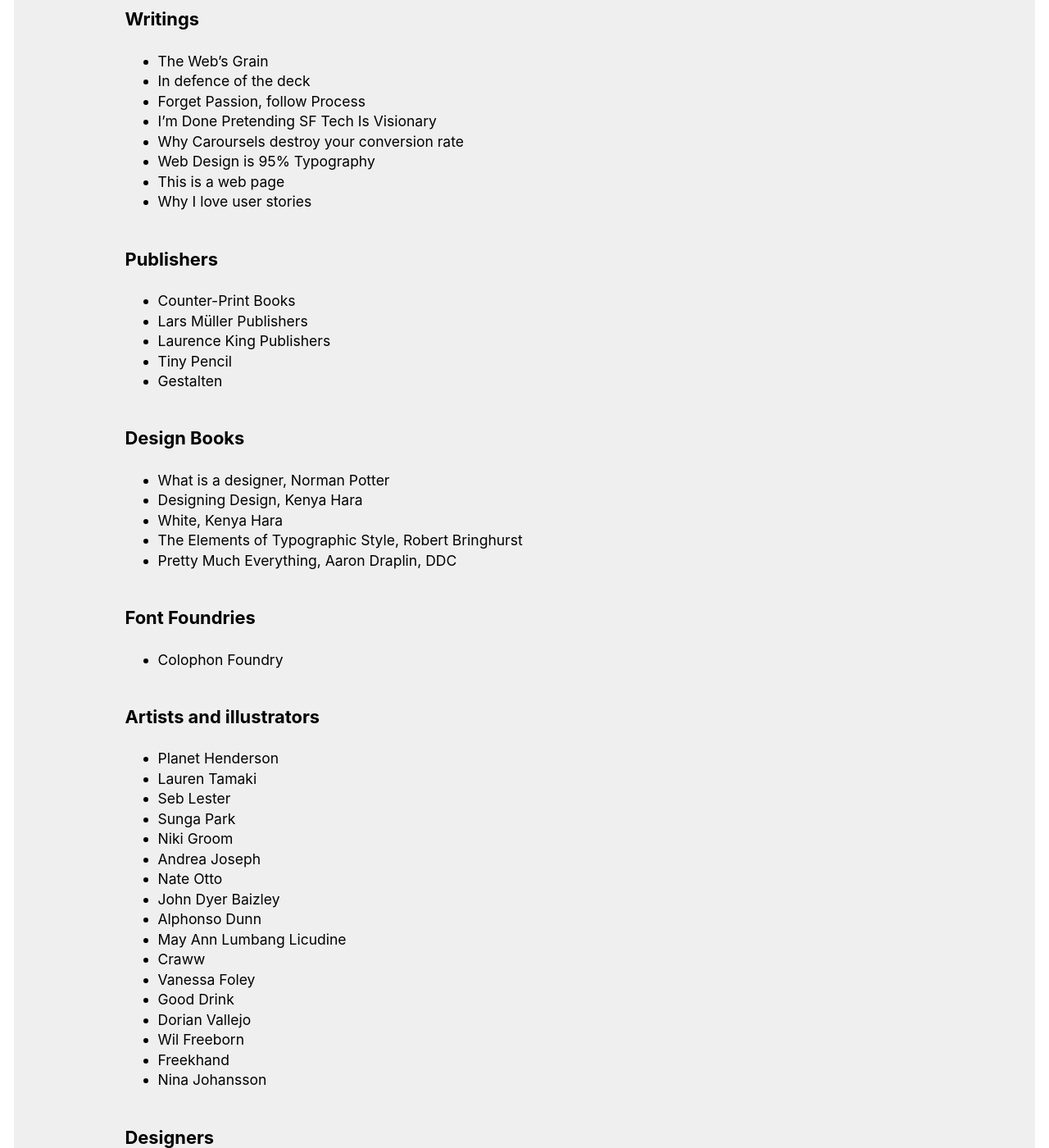
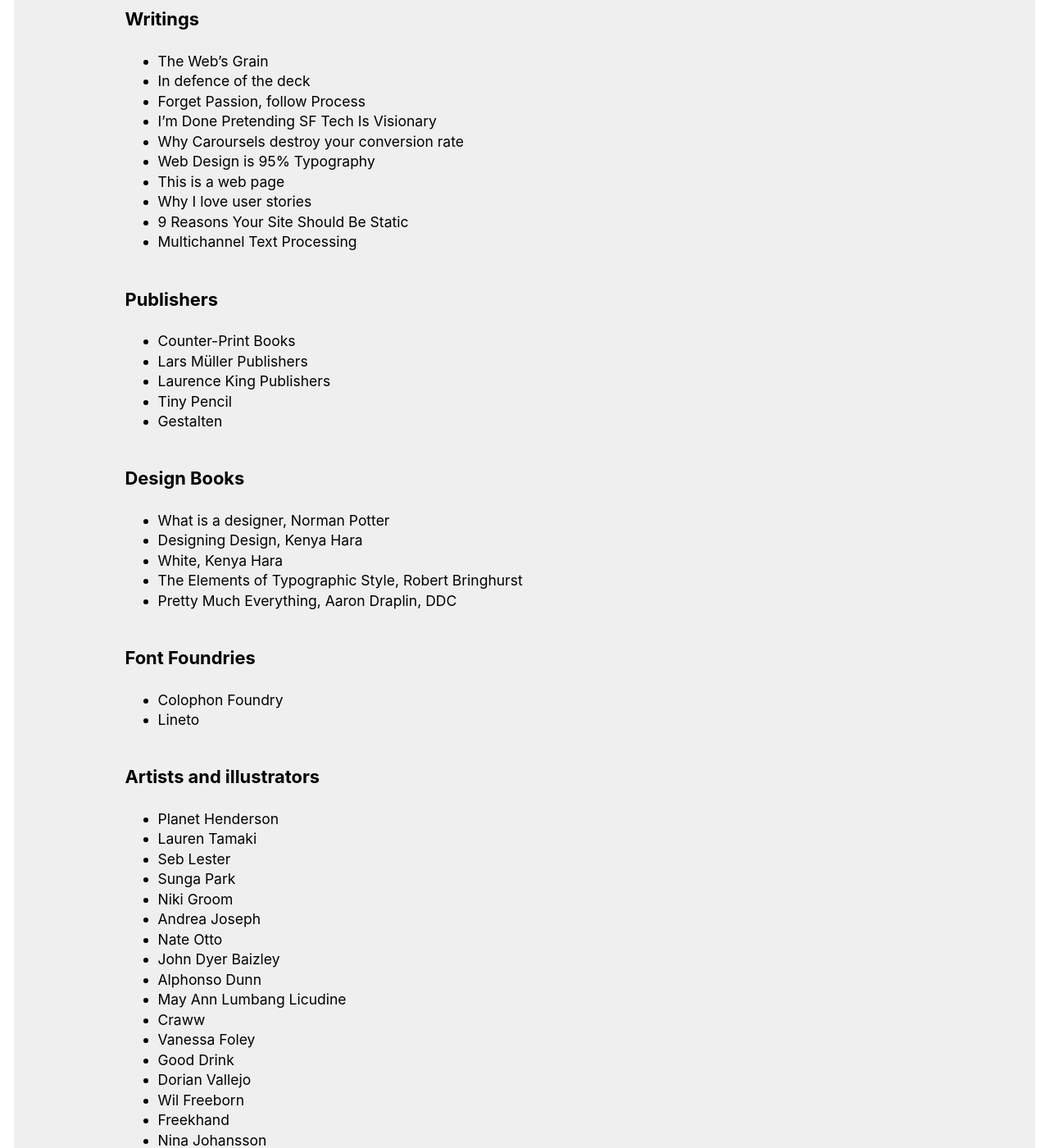
Before and after one commit to regmtait/regmtait.co.uk, a Jekyll site: the page built from links.md, in a window 1280 px wide and 1400 px high, scrolled down 327 px. Shown: the whole window at 82% size. Built offline with Jekyll 4.4.1, drawn with Linux system fonts in a browser that asks for light colours; some of the changed text lies outside the part shown.

Commit message:
Correction & additions

```diff
--- a/links.md
+++ b/links.md
@@ -23,6 +23,8 @@
 * [Web Design is 95% Typography](https://ia.net/know-how/the-web-is-all-about-typography-period, 'ai.net')
 * [This is a web page](https://justinjackson.ca/words.html 'justinjackson.ca')
 * [Why I love user stories](http://www.usabilitycounts.com/2013/10/11/why-i-love-user-stories/)
+* [9 Reasons Your Site Should Be Static](https://www.netlify.com/blog/2016/05/18/9-reasons-your-site-should-be-static/)
+* [Multichannel Text Processing](https://ia.net/know-how/multichannel-text-processing)
 
 ## Publishers
 
@@ -44,6 +46,7 @@
 ## Font Foundries
 
 * [Colophon Foundry](http://www.colophon-foundry.org/)
+* [Lineto](https://lineto.com/)
 
 ## Artists and illustrators
 
@@ -69,7 +72,7 @@
 
 * [Two Times Elliot](http://2xelliott.co.uk/)
 * [Dan Eden](https://daneden.me/2016/08/04/the-weird-wide-web/)
-* Aaron Draplin()
+* [Aaron Draplin](http://ddcbook.com/)
 * [Chris Ferdinandi](https://gomakethings.com/consulting/)
 * [Dan Mall](http://danielmall.com/articles/the-post-psd-era/)
 * [Sam Mearns](http://sammearns.co.uk/)
```
Also changed, not shown: other parts of links.md (+1 -0 lines).
